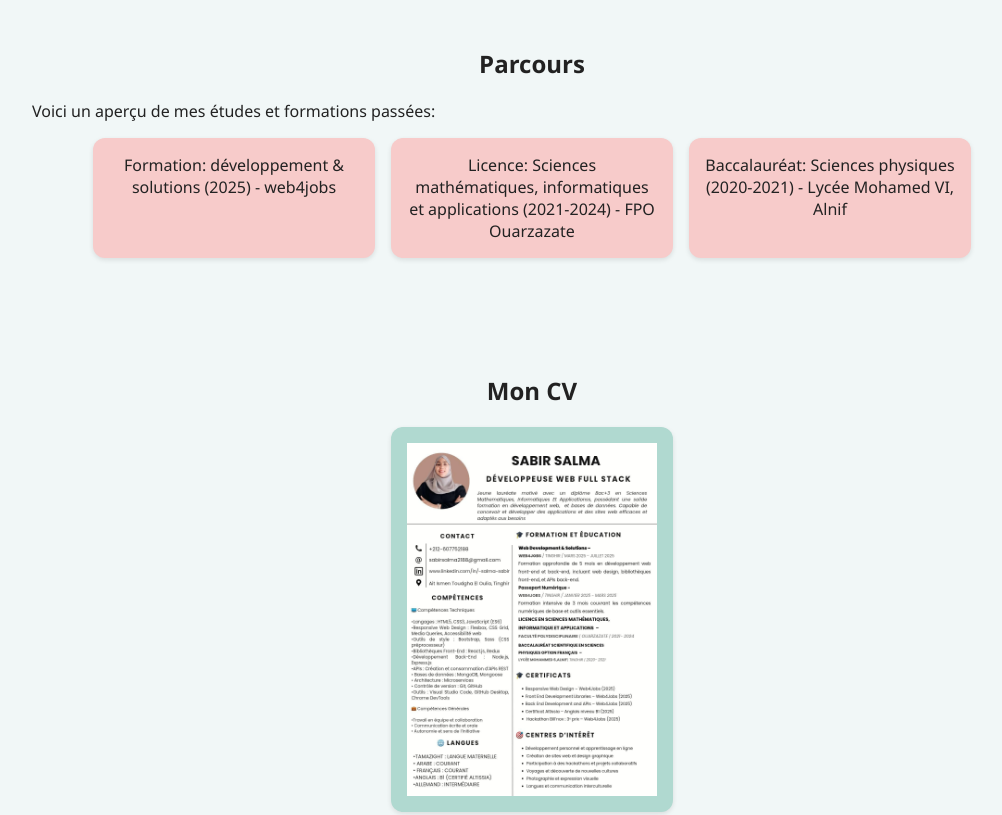
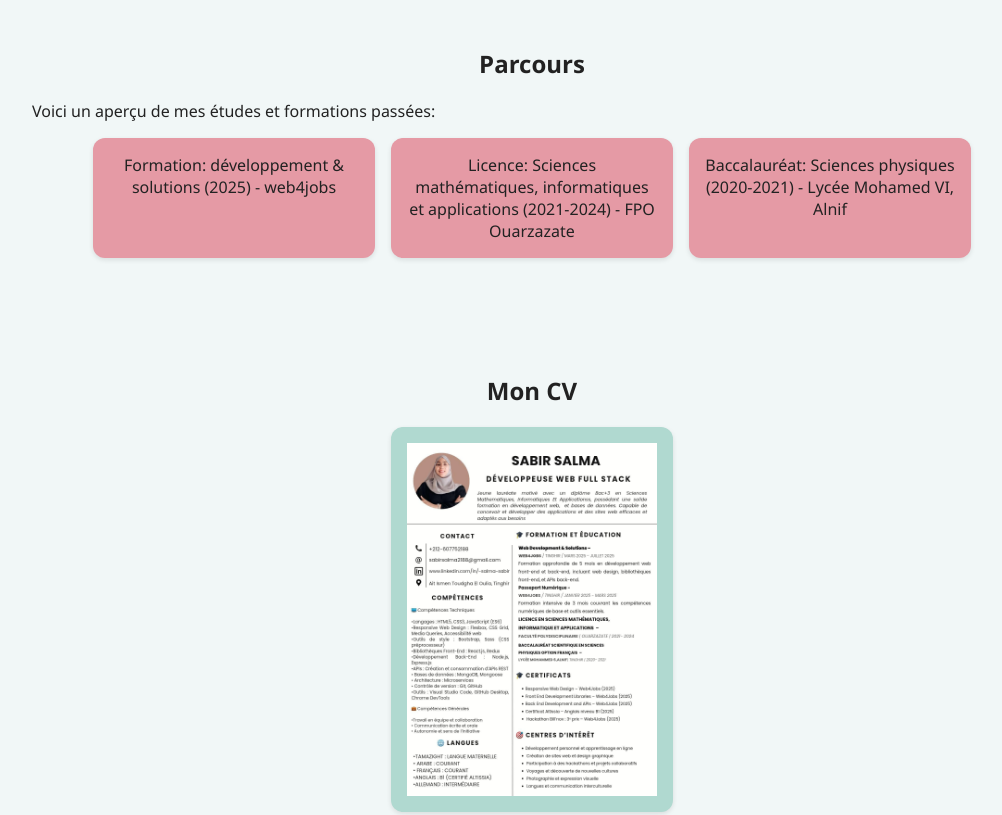
Before and after one commit to Salmasabir/salma-portfolio-static, a plain HTML site: page index.html in a window 1280 px wide. Shown: the part 1100-1915 px from the top of the page, without its empty margins (108-1110 px from the left). Drawn offline with Linux system fonts and the light colour scheme.

Commit message:
modiiiii

```diff
--- a/style.css
+++ b/style.css
@@ -137,7 +137,7 @@ h2 {
 }
 
 .card {
-  background: var(--rose);
+  background: var(--rose-moyen);
   padding: 1rem;
   border-radius: 12px;
   width: 250px;
```
